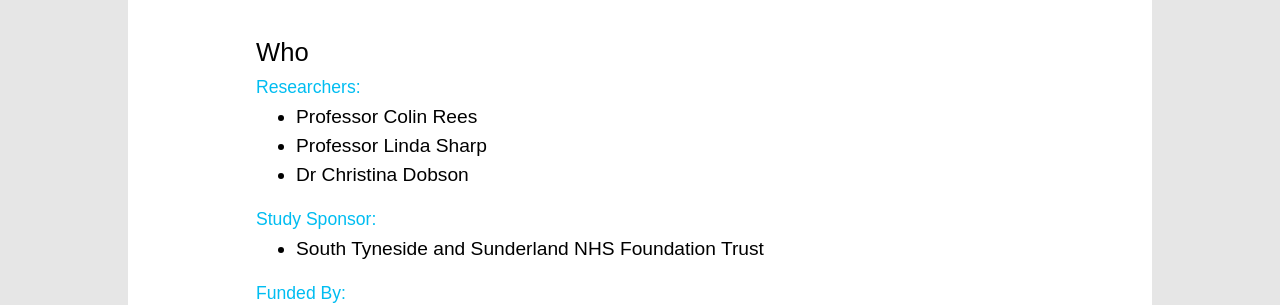
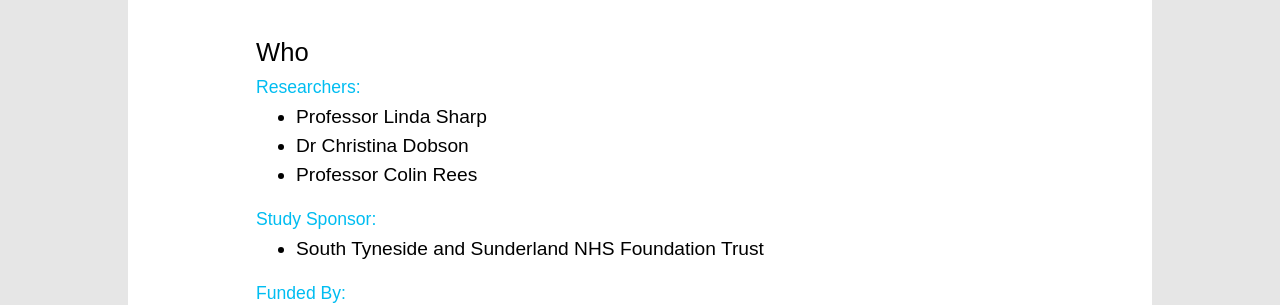
Before and after one commit to not-dalia/colo-speed-v2, a Jekyll site: the page built from _studies/the-ice-study.md, in a window 1280 px wide and 900 px high, scrolled down 1296 px. Shown: the part 154-459 px from the top of the window. Built offline with Jekyll 4.4.1, drawn with Linux system fonts in a browser that asks for light colours; some web fonts are replaced; comment, search, counter and statistics services are not loaded.

```diff
--- a/_studies/the-ice-study.md
+++ b/_studies/the-ice-study.md
@@ -13,9 +13,9 @@ contactperson:
   institution: Newcastle University
   email: linda.sharp@newcastle.ac.uk
 researchers:
-  - Professor Colin Rees
   - Professor Linda Sharp
   - Dr Christina Dobson
+  - Professor Colin Rees
 openingsites:
   - South Tyneside & Sunderland NHS Foundation Trust
   - The Newcastle-upon-Tyne NHS Foundation Trust
```
